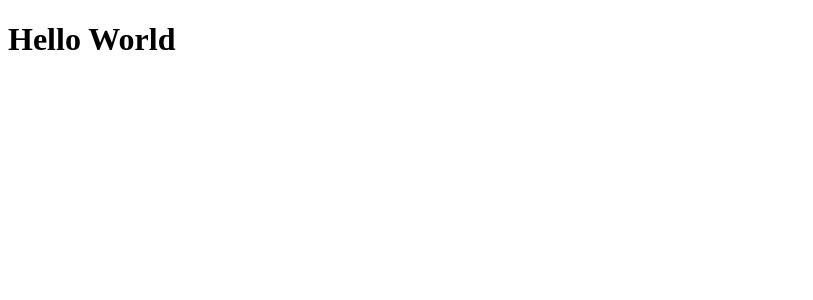
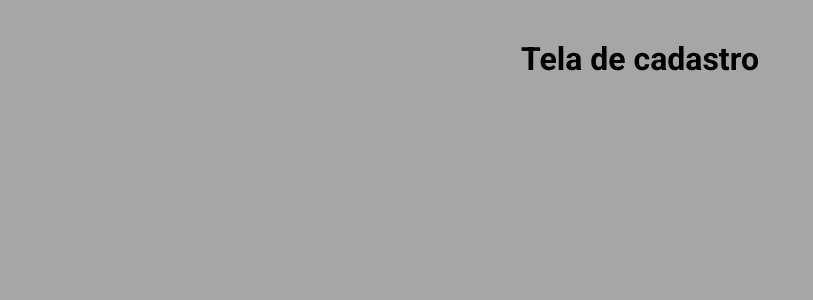
Before and after one commit to cleitonomariano/Teste-Imagens-folheados, a React (Create React App) app: page / in a window 1280 px wide. Shown: the top 300 px of the page, without its empty margins (0-813 px from the left). Built offline with nearby package versions, Linux system fonts and the light colour scheme.

Commit message:
feature/4-create-global-style-whit-styled-components

```diff
--- a/package.json
+++ b/package.json
@@ -13,6 +13,7 @@
     "react": "^17.0.1",
     "react-dom": "^17.0.1",
     "react-scripts": "4.0.3",
+    "styled-components": "^5.2.1",
     "typescript": "^4.1.2",
     "web-vitals": "^1.0.1"
   },
@@ -41,6 +42,7 @@
     ]
   },
   "devDependencies": {
+    "@types/styled-components": "^5.1.9",
     "@typescript-eslint/eslint-plugin": "^4.18.0",
     "@typescript-eslint/parser": "^4.18.0",
     "eslint": "^7.22.0",
--- a/public/index.html
+++ b/public/index.html
@@ -1,14 +1,20 @@
 <!DOCTYPE html>
 <html lang="en">
+
 <head>
   <meta charset="utf-8" />
   <meta name="viewport" content="width=device-width, initial-scale=1" />
-    <meta name="theme-color" content="#3a3a3a" />
+  <meta name="theme-color" content="#6a6a6a" />
 
-    <title>Base projects</title>
+  <link rel="preconnect" href="https://fonts.gstatic.com">
+  <link href="https://fonts.googleapis.com/css2?family=Roboto:wght@400;700&display=swap" rel="stylesheet">
+
+  <title>Teste Imagens folheados</title>
 </head>
+
 <body>
   <div id="root"></div>
 
 </body>
+
 </html>
--- a/src/App.tsx
+++ b/src/App.tsx
@@ -1,8 +1,12 @@
 import React from 'react';
+
+import Cadastro from './Pages/Cadastro/cadastro';
+import GlobalStyle from './styles/global';
 
 const App: React.FC = () => (
   <>
-    <h1>Hello World</h1>
+    <Cadastro />
+    <GlobalStyle />
   </>
 );
 
--- /dev/null
+++ b/src/Components/Container/container.tsx
@@ -0,0 +1,5 @@
+import React from 'react';
+
+const Container: React.FC = () => <div />;
+
+export default Container;
--- /dev/null
+++ b/src/Pages/Cadastro/cadastro.tsx
@@ -0,0 +1,5 @@
+import React from 'react';
+
+const Cadastro: React.FC = () => <h1>Tela de cadastro</h1>;
+
+export default Cadastro;
--- /dev/null
+++ b/src/styles/global.ts
@@ -0,0 +1,27 @@
+import { createGlobalStyle } from 'styled-components';
+
+export default createGlobalStyle`
+  *{
+    margin: 0;
+    padding: 0;
+    outline: 0;
+    box-sizing: border-box;
+
+  }
+  body {
+    background: #a6a6a6 ;
+    -webkit-font-smoothing: antialiased;
+  }
+  body, input, button {
+    font: 16px Roboto, sans-serif
+  }
+  #root {
+    display: flex;
+    max-width: 960px;
+    margin: 0 auto;
+    padding: 40px 20px;
+    align-items: center;
+    justify-content: center;
+    flex: 1
+  }
+`;
```
Also changed, not shown: 2 other files (tests, documents, lock files or other folders). Lines whose indentation alone changed are shown as unchanged.
